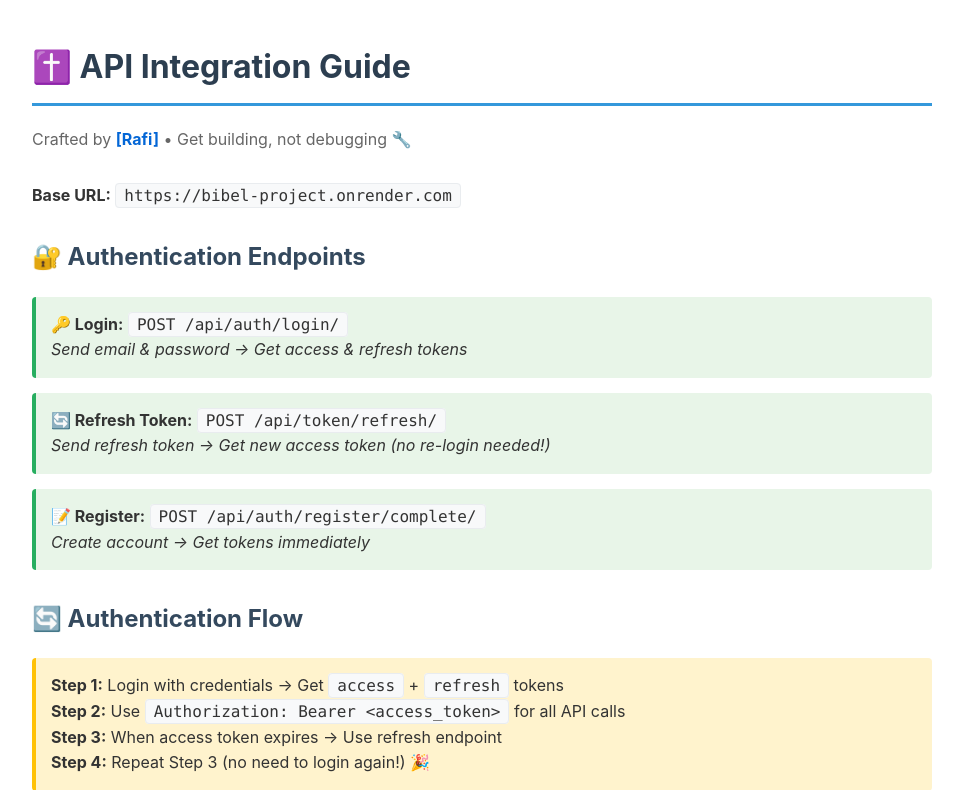
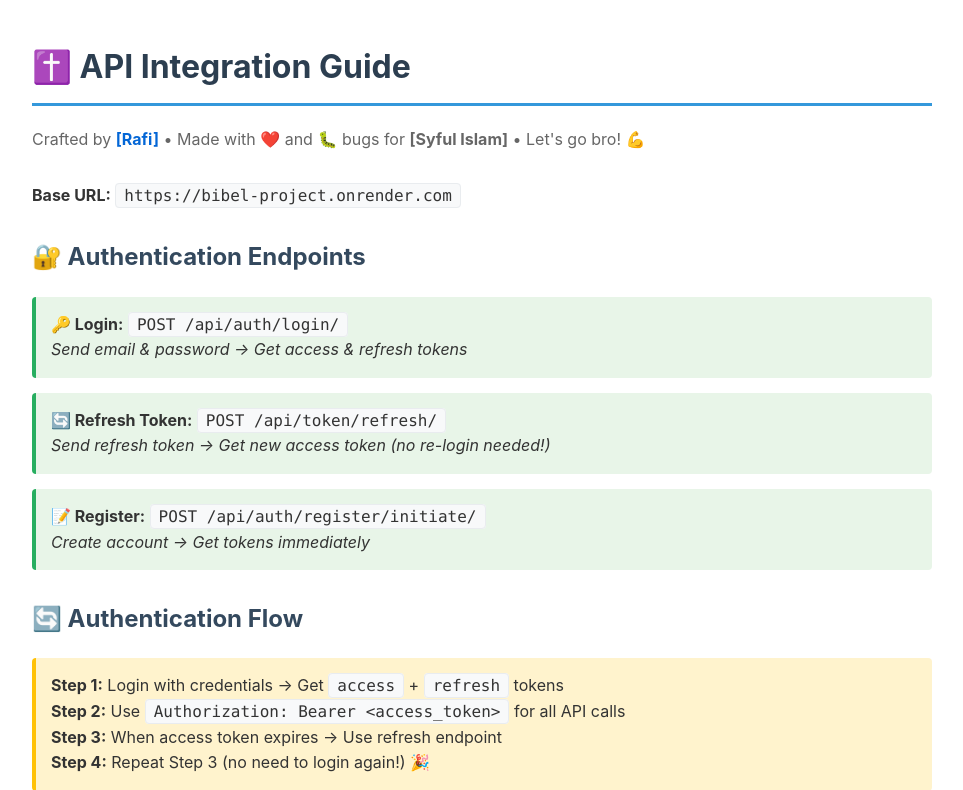
Before and after one commit to abdurrakibrafi/d1TheBoss, a Django app: template templates/guide/api-guide.html in a window 1280 px wide. Shown: the top 790 px of the page, without its empty margins (158-1121 px from the left). Run offline with Django 5.2, Linux system fonts and the light colour scheme; the template is opened without the code that fills it, so the values that code supplies are empty.

```diff
--- a/templates/guide/api-guide.html
+++ b/templates/guide/api-guide.html
@@ -79,7 +79,7 @@
 
     <p style="color: #666; margin-bottom: 30px;">
         Crafted by <a href="https://github.com/Rafi1115" style="color: #0366d6; text-decoration: none;"><strong>[Rafi]</strong></a> •
-        Get building, not debugging 🔧
+        Made with ❤️ and 🐛 bugs for <strong>[Syful Islam]</strong> • Let's go bro! 💪
     </p>
 
     <p><strong>Base URL:</strong> <code>https://bibel-project.onrender.com</code></p>
@@ -97,7 +97,7 @@
     </div>
 
     <div class="endpoint">
-        <strong>📝 Register:</strong> <code>POST /api/auth/register/complete/</code><br>
+        <strong>📝 Register:</strong> <code>POST /api/auth/register/initiate/</code><br>
         <em>Create account → Get tokens immediately</em>
     </div>
 
```
